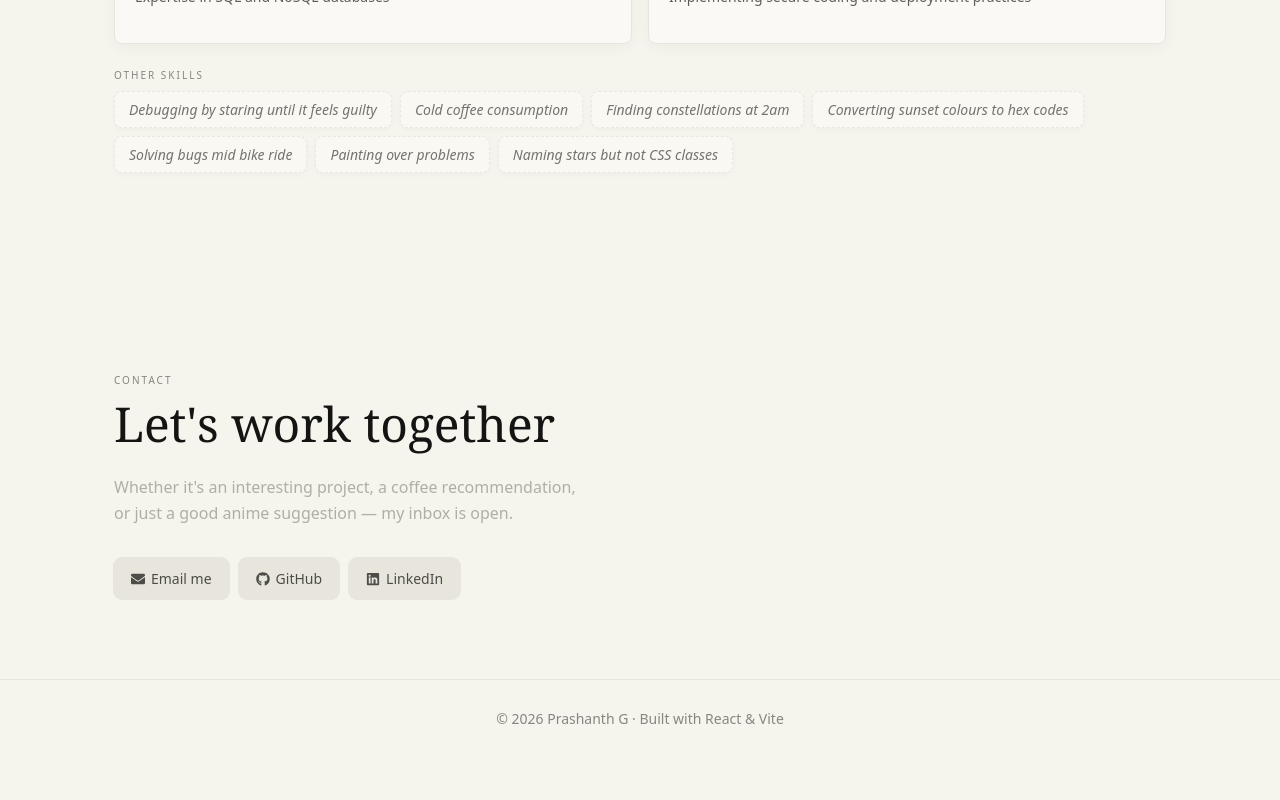
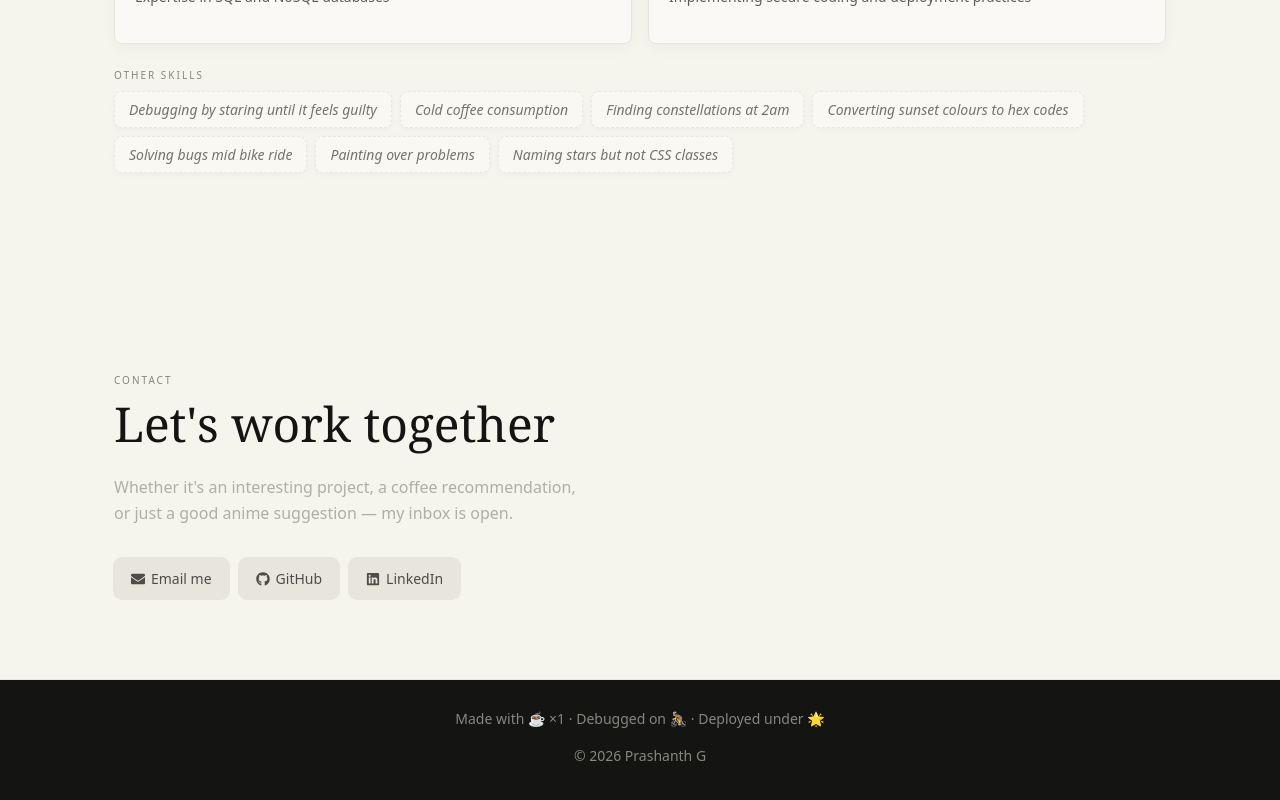
Before and after one commit to prashg008/mywebsite, a React (Vite) app: page / in a window 1280 px wide. Shown: the part 1901-2701 px from the top of the page. Before the commit the page ends 2674 px from the top, so only its background shows below. Built offline with nearby package versions, Linux system fonts and the light colour scheme.

Commit message:
feat: rewrite Footer with personality copy, coffee counter, flip to section-alternate

```diff
--- a/src/components/Footer.tsx
+++ b/src/components/Footer.tsx
@@ -1,9 +1,29 @@
-const Footer = () => (
-  <footer className="section-primary site-footer">
-    <div className="container">
-      <p className="footer-text">© 2026 Prashanth G · Built with React &amp; Vite</p>
-    </div>
-  </footer>
-)
+import { useState } from 'react'
+
+const Footer = () => {
+  const [coffeeCount, setCoffeeCount] = useState(1)
+
+  return (
+    <footer className="section-alternate site-footer">
+      <div className="container">
+        <p className="footer-text">
+          Made with{' '}
+          <button
+            className="footer-coffee-btn"
+            onClick={() => setCoffeeCount((c) => c + 1)}
+            title="this means nothing"
+            aria-label="Coffee counter"
+          >
+            ☕ ×{coffeeCount}
+          </button>{' '}
+          · Debugged on 🚴 · Deployed under 🌟
+        </p>
+        <p className="footer-text" style={{ marginTop: '4px' }}>
+          © 2026 Prashanth G
+        </p>
+      </div>
+    </footer>
+  )
+}
 
 export default Footer
```
